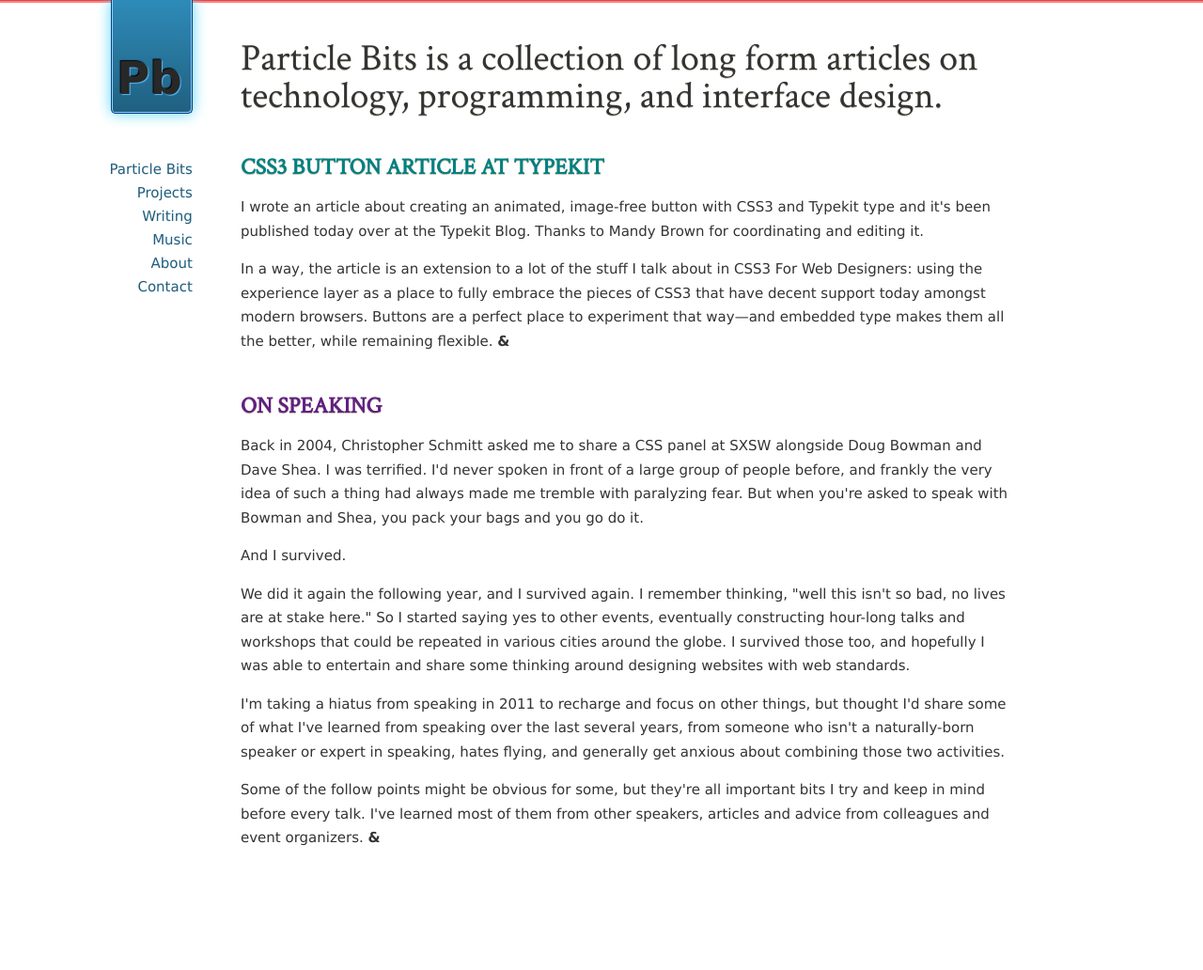
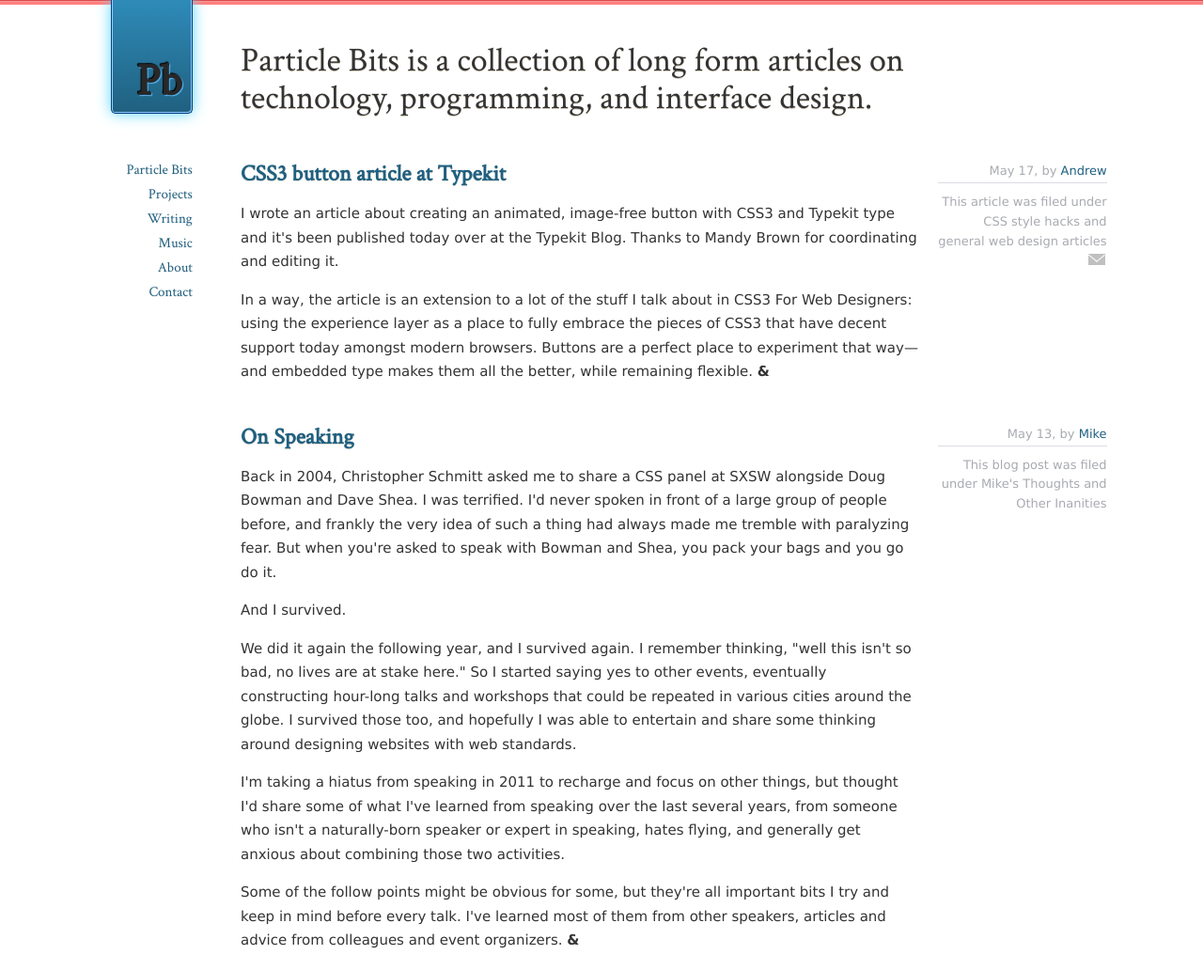
Before and after one commit to andrewgioia/Particle-Bits, a plain HTML site: page index.html in a window 1280 px wide. Shown: the top 1032 px of the page at 94% size. Before the commit the page ends 940 px from the top, so only its background shows below. Drawn offline with nearby package versions, Linux system fonts and the light colour scheme; a web font is replaced by a local one.

Commit message:
New javascript functionality to stick the article right bar info

```diff
--- a/index.html
+++ b/index.html
@@ -4,10 +4,10 @@
 <title>Particle Bits</title>
 <meta http-equiv="Content-Style-Type" content="text/css" />
 <meta http-equiv="content-type" content="text/html;charset=utf-8" />
-<link rel="stylesheet" href="http://fonts.googleapis.com/css?family=Merriweather" type="text/css" />
+<link rel="stylesheet" href="http://fonts.googleapis.com/css?family=Droid+Serif" type="text/css" />
 <link rel="stylesheet" href="http://fonts.googleapis.com/css?family=Crimson+Text" type="text/css" />
 <link rel="stylesheet" href="public/css/main.css" type="text/css" />
-<script src="public/js/head.min.js"></script>
+<script src="public/js/head.js"></script>
 </head>
 
 <body>
@@ -15,14 +15,13 @@
 	<div id="top"></div>
 	<header>
 		<div id="logo">
-			<div id="rt"><span></span></div>
 			<div id="drop">
-				<span>Pb</span>
+				<a href="home" class="serif">Pb</a>
 			</div>
 			<div class="clear"></div>
 		</div>
 		<nav>
-			<ul>
+			<ul class="serif">
 				<li><a href="home">Particle Bits</a></li>
 				<li><a href="#">Projects</a></li>
 				<li><a href="#">Writing</a></li>
@@ -38,19 +37,36 @@
 			<h1>Particle Bits is a collection of long form articles on technology, programming, and interface design.</h1>
 		</div>
 		<article>
-			<h2 class="serif green">CSS3 button article at Typekit</h2>
+			<div class="extra" order="0"><a href="#" class="hide up">&uarr;</a> May 17, by <a href="andrew">Andrew</a></div>
+			<div class="info">This article was filed under CSS style hacks and general web design articles<br /><span class="icon"><a href="#">&nbsp;</a></span></div>
+			<h2 class="serif blue">CSS3 button article at Typekit</h2>
 			<p>I wrote an article about creating an animated, image-free button with CSS3 and Typekit type and it's been published today over at the Typekit Blog. Thanks to Mandy Brown for coordinating and editing it.</p>
 			<p>In a way, the article is an extension to a lot of the stuff I talk about in CSS3 For Web Designers: using the experience layer as a place to fully embrace the pieces of CSS3 that have decent support today amongst modern browsers. Buttons are a perfect place to experiment that way&mdash;and embedded type makes them all the better, while remaining flexible. <span class="end">&</span></p>
 		</article>
 		<article>
-			<h2 class="serif purple">On Speaking</h2>
+			<div class="extra" order="1"><a href="#" class="hide up">&uarr;</a> May 13, by <a href="mike">Mike</a></div>
+			<div class="info">This blog post was filed under Mike's Thoughts and Other Inanities</div>
+			<h2 class="serif blue">On Speaking</h2>
 			<p>Back in 2004, Christopher Schmitt asked me to share a CSS panel at SXSW alongside Doug Bowman and Dave Shea. I was terrified. I'd never spoken in front of a large group of people before, and frankly the very idea of such a thing had always made me tremble with paralyzing fear. But when you're asked to speak with Bowman and Shea, you pack your bags and you go do it.</p>
 			<p>And I survived.</p>
 			<p>We did it again the following year, and I survived again. I remember thinking, "well this isn't so bad, no lives are at stake here." So I started saying yes to other events, eventually constructing hour-long talks and workshops that could be repeated in various cities around the globe. I survived those too, and hopefully I was able to entertain and share some thinking around designing websites with web standards.</p>
 			<p>I'm taking a hiatus from speaking in 2011 to recharge and focus on other things, but thought I'd share some of what I've learned from speaking over the last several years, from someone who isn't a naturally-born speaker or expert in speaking, hates flying, and generally get anxious about combining those two activities.</p>
 			<p>Some of the follow points might be obvious for some, but they're all important bits I try and keep in mind before every talk. I've learned most of them from other speakers, articles and advice from colleagues and event organizers. <span class="end">&</span></p>
 		</article>
+		<article>
+			<div class="extra" order="2"><a href="#" class="hide up">&uarr;</a> April 27, by <a href="mike">Jason</a></div>
+			<div class="info">This article was filed under Longer Pieces</div>
+			<h2 class="serif blue">Design Is Not the Goal</h2>
+			<p>There is a well-known saying by Benjamin Franklin that states, "In this world nothing can be said to be certain, except death and taxes." If we take that lens to interaction design, we could say: In design nothing can be said to be certain, except eye candy and following new trends. The screens are changing, but the approach, sadly enough, is not.</p>
+			<p>Designers have penchant for all things with textures, embellishments, 3-D characteristics, as well as over-emphasized and generated effects&mdash;this is where design is currently hovering. It is heavy on the visible layer of design and that is the intention. This approach is limiting because it places focus on getting attention for the design itself, rather than designing for purpose.</p>
+			<p>If I had to describe Web/interface design today I would say it looks like anything that Apple does&mdash;multiplied by ten. They have certainly given us some of the best examples of experiences and proven to be very profitable with them. Steve Jobs does it right, famously saying, "Design is how it works, not how it looks," but most firms copy his aesthetics and not his philosophy, applying design merely as marketing gloss in order to capture additional sales.</p>
+			<p>While they (Apple) remain a leading influencer in interaction design, they aren't always perfect. Recently, they have jumped the skeumorphic shark with the latest iteration of iCal for the Mac OS. It seems they have forgotten their own design philosophy and are only changing how it looks, rather than changing how it works. <span class="end">&</span></p>
+		</article>
 	</div>
+
+	<script src="https://ajax.googleapis.com/ajax/libs/jquery/1.6.0/jquery.min.js"></script>
+	<script>window.jQuery||document.write('<script src="plublic/js/jquery-1.5.min.js">\x3C/script>');</script>
+	<script src="public/js/main.js"></script>
 
 </body>
 </html>
--- a/public/css/main.css
+++ b/public/css/main.css
@@ -28,10 +28,10 @@
 	}
 
 h1 {
-	font-family: "Crimson Text", "Merriweather", "Hoefler Text", Baskerville, Georgia, "Palatino Linotype", Garamond, "Times New Roman", serif;
-	font-size: 40px;
+	font-family: "Droid Serif", "Crimson Text", "Merriweather", "Hoefler Text", Baskerville, Georgia, "Palatino Linotype", Garamond, "Times New Roman", serif;
+	font-size: 36px;
 	font-weight: normal;
-	line-height: 1em;
+	line-height: 1.1em;
 	margin: 0;
 	padding: 0;
 	}
@@ -42,13 +42,18 @@
 	text-decoration: none;
 	}
 
+a:hover {
+	color: #13384a;
+	}
+
 #top {
-	background: #d74a4a;
-	border-bottom: 2px solid #FF8080;
+	background: #ff9393;
+	border-top: 1px solid #d74a4a;
+	border-bottom: 3px solid #FF8080;
 	height: 1px;
 	position: fixed;
 	width: 100%;
-	z-index: 5;
+	z-index: 10;
 	}
 
 header {
@@ -93,14 +98,13 @@
 		}
 
 	#drop {
-		background-color: #1F6CBC;
-		background-image: -moz-linear-gradient(100% 100% 90deg, #013F80, #41A0FF );
+		background-color: #2e8bb8;
+		background-image: -moz-linear-gradient(100% 100% 90deg, #2e8bb8, #206080 );
 		background-image: -webkit-gradient(linear, 0% 0%, 0% 100%, from(#2e8bb8), to(#206080));
 		border: 1px solid #013F80;
 		border-top: none;
 		-moz-box-shadow: 0 1px 10px #999; -webkit-box-shadow: 0 0 10px #BCEFFF; box-shadow: 0 0 15px #5bd7ff, inset -1px -1px 0 #93c9ff, inset 1px 0 0 #93c9ff;
 		-mox-border-radius: 0 0 5px 5px; -webkit-border-radius: 0 0 5px 5px; border-radius: 0 0 5px 5px;
-		color: #282828;
 		float: right;
 		font-size: 48px;
 		font-weight: bold;
@@ -114,6 +118,10 @@
 			padding-top: 57px;
 			margin-bottom: -2px;
 		}
+
+		#drop a {
+			color: #282828;
+			}
 
 	/*#drop:after {
 		background: none;
@@ -161,34 +169,120 @@
 	margin: 0 0 0 20%;
 	}
 
-	#main #lead, #main article { width: 80%; max-width: 900px; }
+	#main #lead, #main article { width: 90%; }
 
 	#main #lead {
 		/*border-top: 5px solid #1f6cbc;*/
-		padding: 42px 0 35px 0;
+		padding: 45px 0 40px;
 		text-shadow: 0 1px 0 #D2CAB9;
+		}
+
+	#main #lead h1 {
+		padding-right: 200px;
 		}
 
 	#main article {
 		padding: 0 0 20px;
 		}
 
+	#main article .extra {
+		background: #fff;
+		border-bottom: 1px solid #dbdde3;
+		color: #a9abb1;
+		float: right;
+		font-size: 13px;
+		padding: 5px 0;
+		text-align: right;
+		width: 180px;
+		z-index: 5;
+		}
+
+		#main article .extra a {
+			border: none;
+			}
+
+	#main article .info {
+		clear: right;
+		color: #a9abb1;
+		float: right;
+		font-size: 13px;
+		line-height: 1.6em;
+		padding: 10px 0;
+		text-align: right;
+		width: 180px;
+		}
+
 	#main article p {
 		line-height: 1.7em;
-		margin: 0;
+		margin: 0 200px 0 0;
 		padding: 0 0 15px;
 		}
 
 	#main article h2 {
 		font-size: 24px;
 		margin: 5px 0 15px;
-		text-shadow: 0 1px 0 #D2CAB9;
-		text-transform: uppercase;
+		text-shadow: 0 1px 0 #e7e2da;
+		}
+
+	.icon {
+		display: block;
+		float: right;
+		position: relative;
+		z-index: 1;
+		overflow: hidden;
+		width: 20px;
+		}
+
+	.icon::before {
+		z-index: 10;
+		left: 6px;
+		width: 14px;
+		height: 10px;
+		border-width: 0 1px 1px 0;
+		border-style: solid;
+		border-color: #fff;
+		margin: -13px 0 0 0;
+		background: transparent;
+		-webkit-transform: rotate(39deg) skew(-12deg);
+		-moz-transform: rotate(39deg) skew(-12deg);
+		-o-transform: rotate(39deg) skew(-12deg);
+		transform: rotate(39deg) skew(-12deg);
+		}
+
+	.icon a { border: none; }
+
+	.icon::before, .icon::after, .icon a::before, .icon a::after  {
+		content: "";
+		position: absolute;
+		top: 50%;
+		left: 0;
+		}
+
+	.icon a::before {
+		left: 0;
+		width: 6px;
+		border-width: 6px;
+		border-style: solid;
+		border-color: #c0c0c0 #c0c0c0 transparent;
+		background: transparent;
+		margin: -8px 0 0;
+		background: #c0c0c0;
+		}
+
+	.icon a::after {
+		left: 0;
+		border-width: 0 8px 9px;
+		border-style: solid;
+		border-color: #c0c0c0 transparent;
+		margin-top: -5px;
+		background: transparent;
 		}
 
 	#main article h2.green { color: #008080; }
 	#main article h2.purple { color: #602080; }
+	#main article h2.blue { color: #206080; }
 
 .clear { clear: both; }
-.serif { font-family: "Crimson Text", "Merriweather", "Hoefler Text", Baskerville, Georgia, "Palatino Linotype", Garamond, "Times New Roman", serif; }
+.hide { display: none; }
+.serif { font-family: "Droid Serif", "Crimson Text", "Hoefler Text", Baskerville, Georgia, "Palatino Linotype", Garamond, "Times New Roman", serif; }
 .end { font-weight: bold; }
--- /dev/null
+++ b/public/js/main.js
@@ -0,0 +1,25 @@
+/**
+ * Homepage scroll and stick
+ */
+$(".extra").each(function() {
+	var t = $(this).position().top;
+	var n = parseInt($(this).attr("order")) * 26;
+	$(this).attr("pos",t);
+	$(this).attr("scroll",t-n);
+});
+
+$(window).scroll(function(e) {
+	var s = $(this).scrollTop();
+	$(".extra").each(function() {
+		var t = $(this).attr("pos");
+		var l = $(this).attr("scroll");
+		var n = parseInt($(this).attr("order")) * 26 + 5;
+		if (l < s) {
+			$(this).css("position","fixed").css("top",n).css("right","8%");
+			$(this).find(".up").show();
+		} else {
+			$(this).css("position","relative").css("top",0).css("right","");
+			$(this).find(".up").hide();
+		}
+	});
+});
```
Also changed, not shown: public/js/jquery-1.6.min.js (added).
